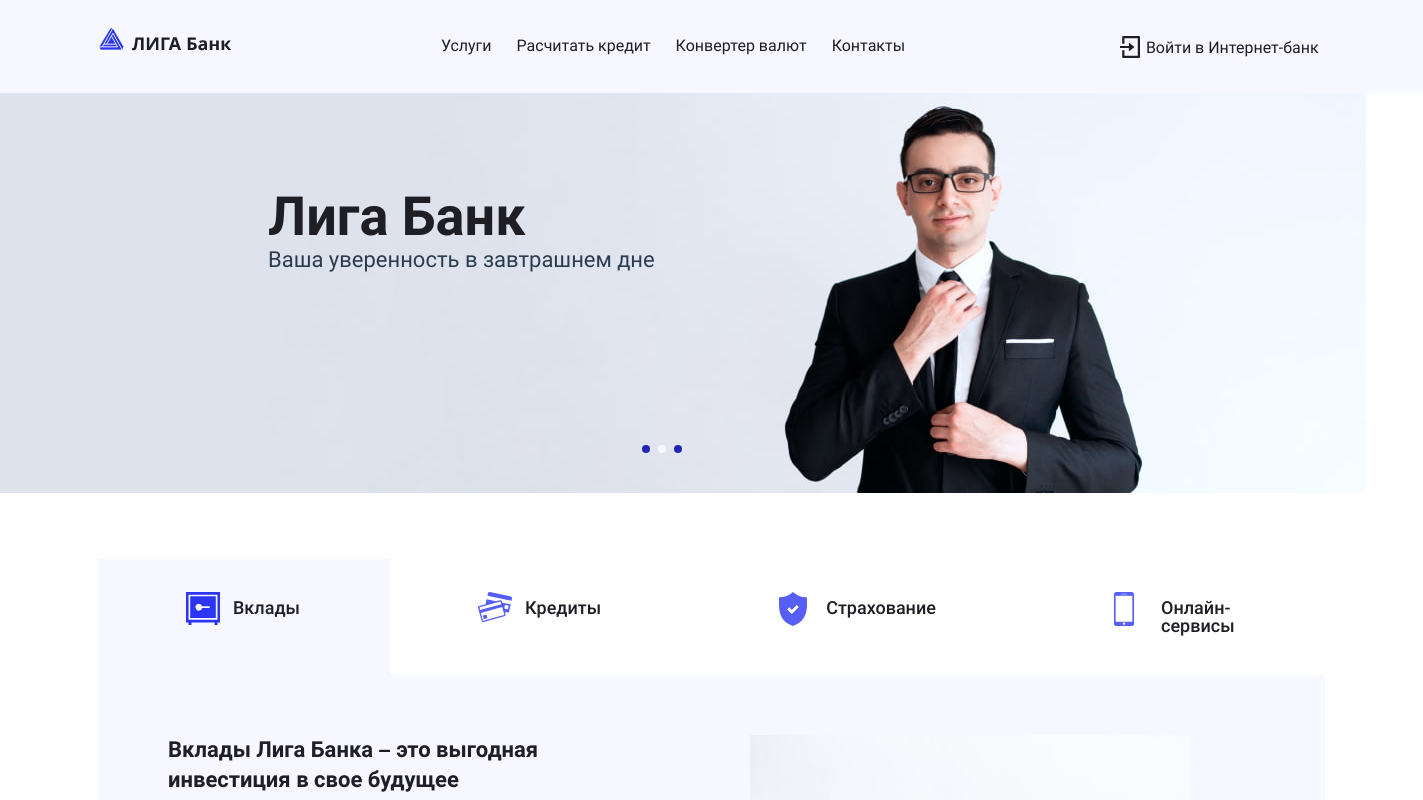
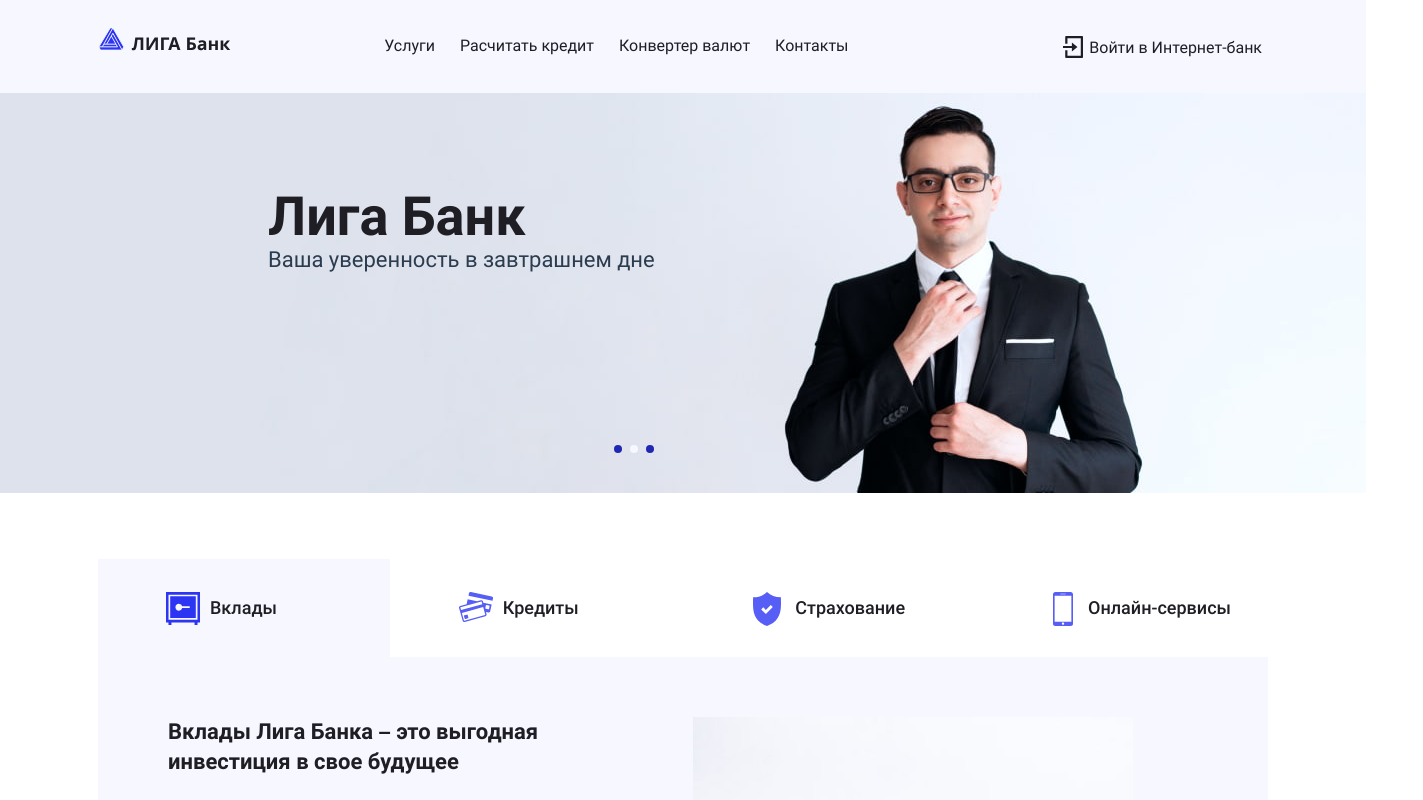
Before and after one commit to mantuok/liga-bank, a React (Create React App) app: page / in a window 1280 px wide. Shown: the top 800 px of the page, 1423 px wide, since content can reach past the window. Built offline with nearby package versions, Linux system fonts and the light colour scheme; a web font is replaced by a local one.

Commit message:
Services styling for desktop done

```diff
--- a/src/sass/blocks/services-tabs.scss
+++ b/src/sass/blocks/services-tabs.scss
@@ -9,15 +9,18 @@
   position: relative;
 
   padding-top: 40px;
-  padding-right: 90px;
+  // padding-right: 80px;
   padding-bottom: 40px;
-  padding-left: 135px;
+  padding-left: 112px;
+
+  width: 292px;
 
   font-size: 18px;
   font-weight: 500;
+  text-align: left;
 
   background-repeat: no-repeat;
-  background-position: 88px 33px;
+  background-position: 68px 33px;
 
   cursor: pointer;
 
@@ -33,10 +36,12 @@
 
   &--insurance {
     background-image: url("../../img/insurance-icon.svg");
+    background-position: 70px 33px;
   }
 
   &--online {
     background-image: url("../../img/online-icon.svg");
+    background-position: 77px 33px;
   }
 
   &--active {
```
